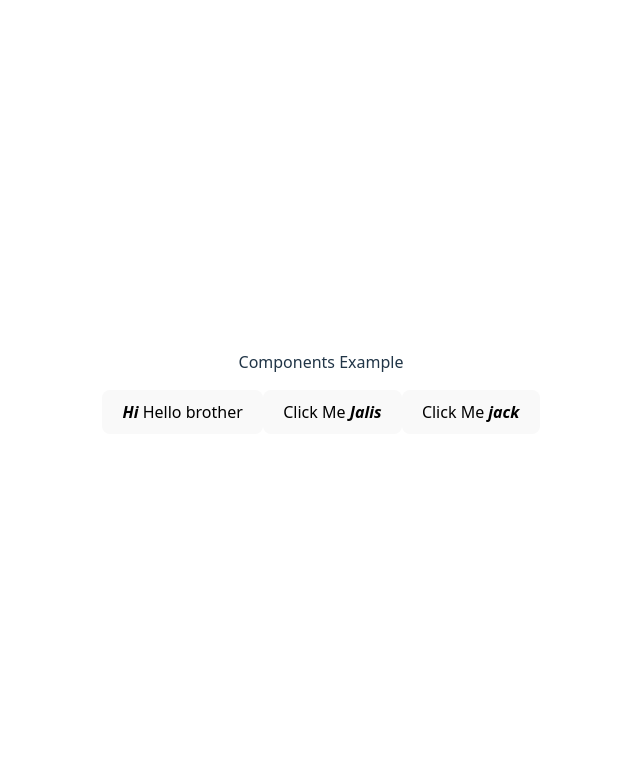
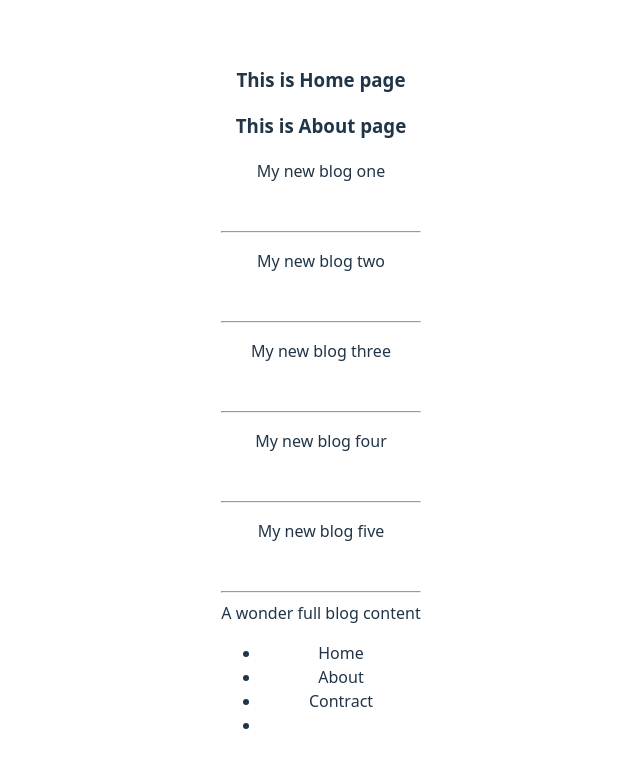
Before and after one commit to Jalismahamud/vue-js-component, a Vue app: page / in a window 1280 px wide. Shown: the top 768 px of the page, without its empty margins (319-959 px from the left). Built offline with nearby package versions, Linux system fonts and the light colour scheme.

Commit message:
added template

```diff
--- a/package.json
+++ b/package.json
@@ -9,7 +9,8 @@
     "preview": "vite preview"
   },
   "dependencies": {
-    "vue": "^3.5.24"
+    "vue": "^3.5.24",
+    "vue-router": "^4.6.4"
   },
   "devDependencies": {
     "@vitejs/plugin-vue": "^6.0.1",
--- a/src/App.vue
+++ b/src/App.vue
@@ -7,27 +7,36 @@ import CheckboxComponent from './components/CheckboxComponent.vue';
 import ComponentA from './components/ComponentA.vue';
 import {course} from './data/data.js';
 import Button from './components/Button.vue';
+import Home from './components/Home.vue';
+import About from './components/About.vue';
+import Blog from './components/Blog.vue';
+import Sidebar from './components/Sidebar.vue';
 
-const name = ref('Jalis Mahamud')
-const email = ref('jon@gmail.com')
+// const name = ref('Jalis Mahamud')
+// const email = ref('jon@gmail.com')
 
-const person = reactive({
-  name: 'jalis Mahamud',
-  email: 'jalis@mahamud.com',
-  age: 25
-});
+// const person = reactive({
+//   name: 'jalis Mahamud',
+//   email: 'jalis@mahamud.com',
+//   age: 25
+// });
 
 
 
-provide('course' , course);
-const taskStatus = ref(true);
-const fname = ref('Jalis');
-const lname = ref('Mahamud');
+// provide('course' , course);
+// const taskStatus = ref(true);
+// const fname = ref('Jalis');
+// const lname = ref('Mahamud');
 </script>
 
 <template>
 
-  <div class="text-center">
+   <Home />
+   <About />
+   <Blog />
+   <Sidebar />
+
+  <!-- <div class="text-center">
     <label for="">Components Example</label>
     <p>
       <Button>
@@ -41,7 +50,7 @@ const lname = ref('Mahamud');
       </Button>
 
     </p>
-  </div>
+  </div> -->
 
 
  <!-- <p>This is app.vue . {{ course.duration }}</p>
--- /dev/null
+++ b/src/components/About.vue
@@ -0,0 +1,13 @@
+<script setup>
+
+</script>
+
+<template>
+<h3>This is About page</h3>
+
+</template>
+
+<style scoped>
+
+
+</style>
--- /dev/null
+++ b/src/components/Blog.vue
@@ -0,0 +1,17 @@
+<script setup>
+
+</script>
+
+<template>
+ <p>My new blog one</p><br><hr>
+ <p>My new blog two</p><br><hr>
+ <p>My new blog three</p><br><hr>
+ <p>My new blog four</p><br><hr>
+ <p>My new blog five</p><br><hr>
+
+</template>
+
+<style scoped>
+
+
+</style>
--- /dev/null
+++ b/src/components/Home.vue
@@ -0,0 +1,13 @@
+<script setup>
+
+</script>
+
+<template>
+
+<h3>This is Home page</h3>
+</template>
+
+<style scoped>
+
+
+</style>
--- /dev/null
+++ b/src/components/Sidebar.vue
@@ -0,0 +1,21 @@
+<script setup>
+
+</script>
+
+<template>
+
+<header class="">A wonder full blog content</header>
+<section class="mt-[4opx] text-white p-4">
+    <ul class="flex flex-col space-y-5">
+        <li>Home</li>
+        <li>About</li>
+        <li>Contract</li>
+        <li><i class="fa fa-building-o" aria-hidden="true"></i></li>
+    </ul>
+</section>
+</template>
+
+<style scoped>
+
+
+</style>
```
Also changed, not shown: src/components/Contact.vue (added, +13 -0 lines), 1 other file (tests, documents, lock files or other folders).
